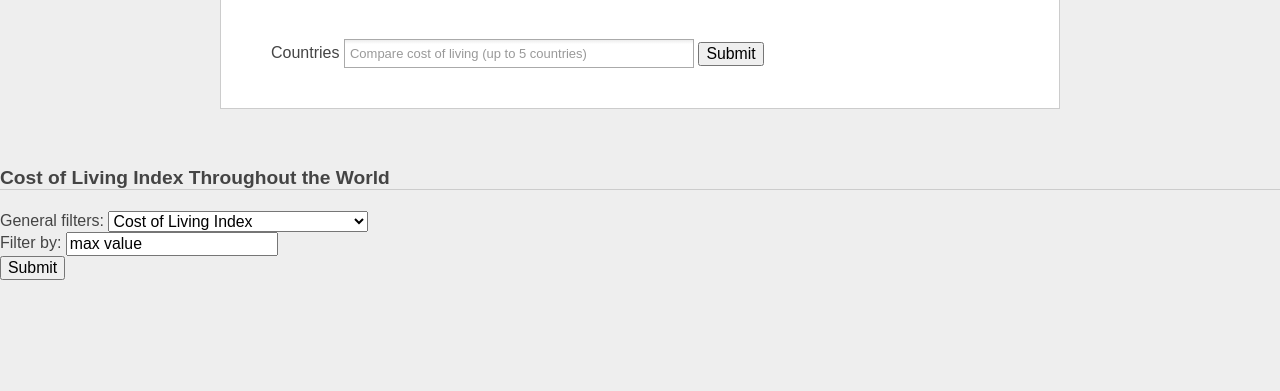
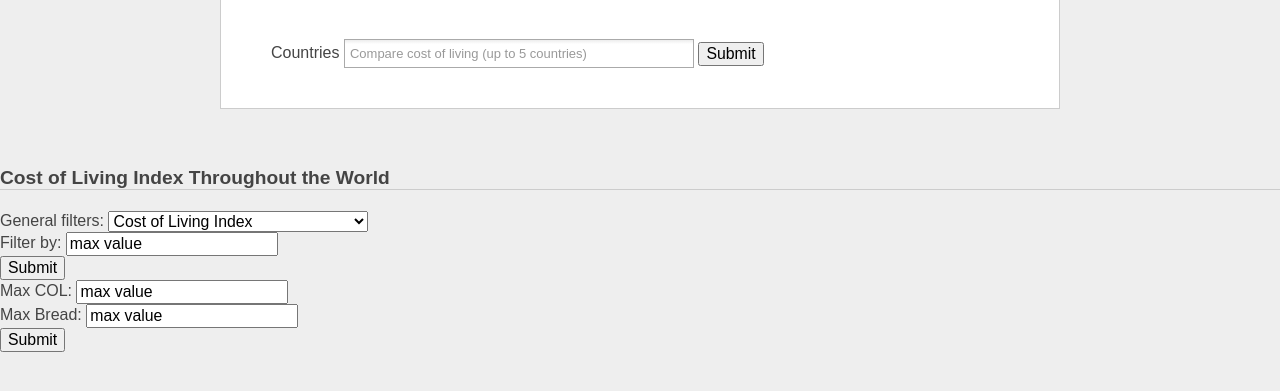
Before and after one commit to stalukda/escape_Trumps_America, a Flask app: page /map_of_world in a window 1280 px wide. Shown: the part 57-448 px from the top of the page. Run offline with Flask 2, Linux system fonts and the light colour scheme; data that the repository does not hold is empty; some libraries are stand-ins or nearby versions.

Commit message:
add sample multi-filters

```diff
--- a/server.py
+++ b/server.py
@@ -407,6 +407,28 @@ def filterMealPrice():
 
     return jsonify(results)
 
+
+@app.route("/multiFormPick.json", methods=["GET"])
+def multiFormPick():
+
+    nations = Country.query.order_by('country_name').all()
+    country_list = []
+
+    col_index = request.args.get('colindex')
+    col_index = int(col_index)
+
+    bread_price = request.args.get('breadprice')
+    bread_price = int(bread_price)
+
+    for nation in nations:
+        if nation.col_index < col_index and nation.bread_price < bread_price:
+            country_list.append([nation.country_name, nation.bread_price])
+
+    results = {'items': country_list}
+
+    return jsonify(results)
+
+
 @app.route('/country_picks.json')
 def country_picks_data():
     """Return data about Country picks."""
--- a/templates/cost_of_living_map.html
+++ b/templates/cost_of_living_map.html
@@ -39,6 +39,12 @@
             <input type="submit" id="customFilterSubmit">
         </form>
 
+        <div id="multiFilterForm">
+        <form id = "multiFilter">
+            Max COL: <input type="text" id="col_index_multi" value="max value"><br>
+            Max Bread: <input type="text" id="bread_price_multi" value="max value"><br>
+            <input type="submit" id="multiFilterSubmit">
+        </form>
 
       <div id="chart_div" class="country_gmaps_rankings"></div>
        <script type='text/javascript'>
@@ -65,6 +71,7 @@
 
 
         function updateMapData(){
+
             var currentOptionRoute = $( "select#generalFilter option:selected" ).val();
             $.get("/" + currentOptionRoute + ".json", drawMap);
             };
@@ -75,21 +82,28 @@
         function filterMapData(evt){
 
             evt.preventDefault();
-
             var currentOptionRoute = $( "select#generalFilter option:selected" ).val();
-
-          console.log(currentOptionRoute)
-
             var formInputs = {
               "filterMax": $("#maxAmount").val()
               };
-
-          console.log(formInputs)
-
             $.get("/" + currentOptionRoute + "Filter" + ".json", formInputs, drawMap);
             };
 
         $('#customFilter').on('submit', filterMapData);
+
+        function MultiFilterMapData(evt){
+
+            evt.preventDefault();
+            var formInputs = {
+              "colindex": $("#col_index_multi").val(),
+              "breadprice": $("#bread_price_multi").val()
+              };
+
+            console.log(formInputs)
+            $.get("/multiFormPick.json", formInputs, drawMap);
+            };
+
+        $('#multiFilterSubmit').on('click', MultiFilterMapData);
 
         </script>
 
```
Lines whose indentation alone changed are shown as unchanged.
